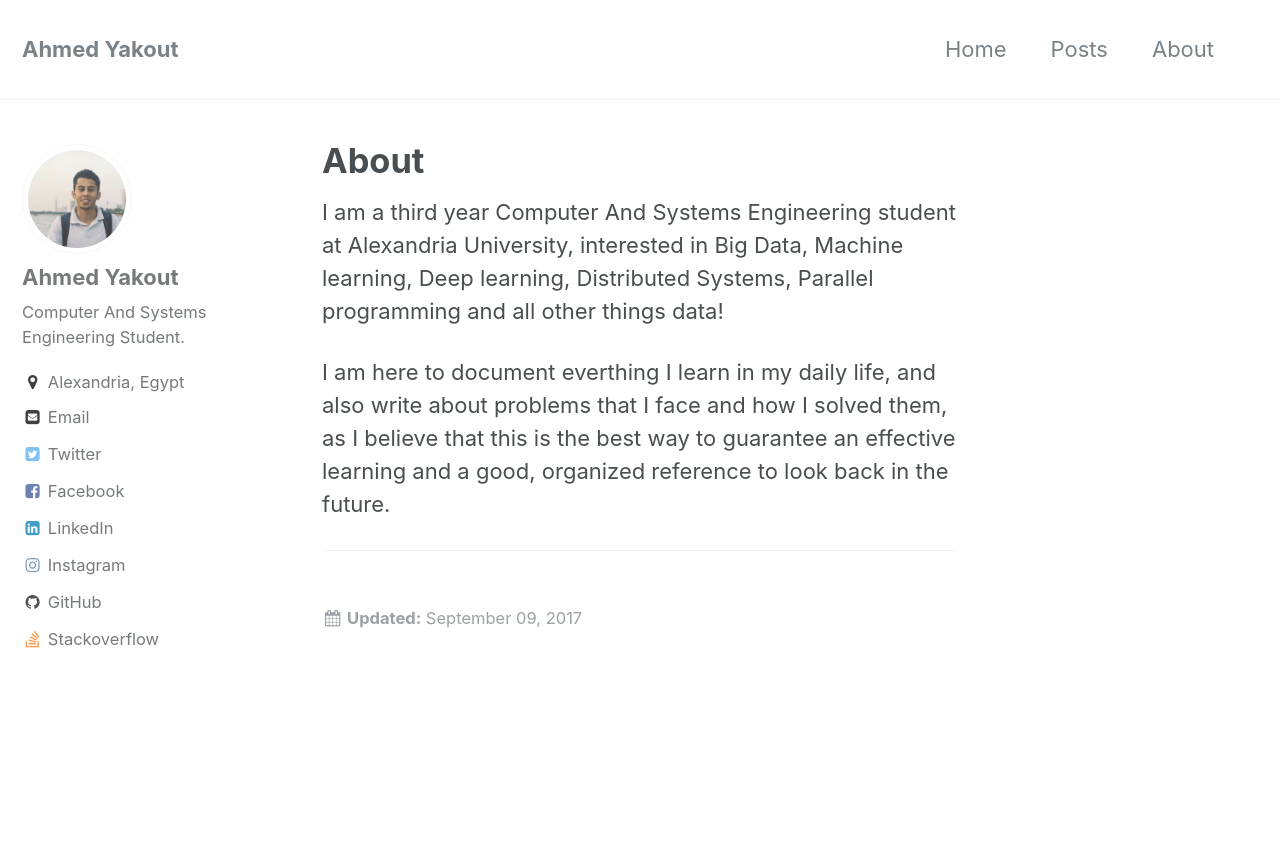
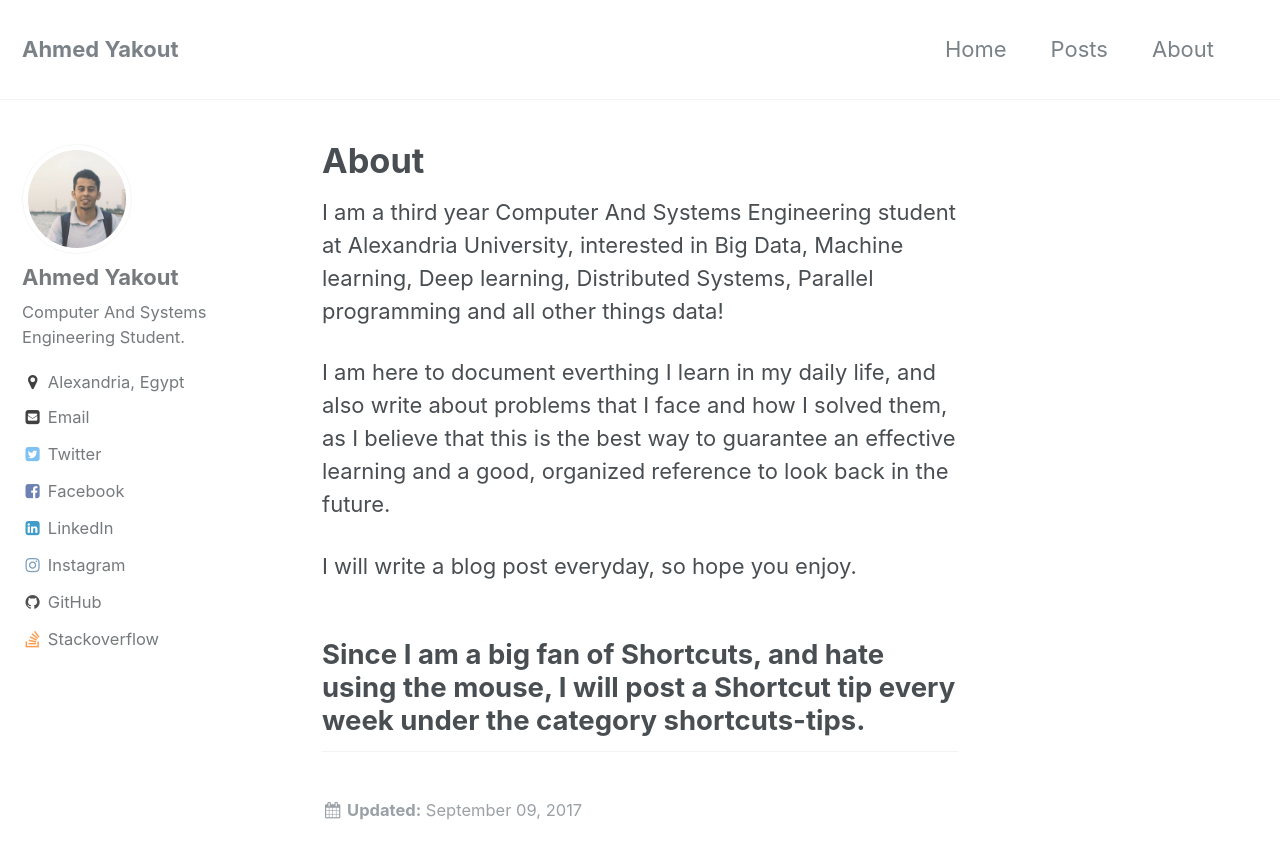
Before and after one commit to yakout/yakout.github.io, a Jekyll site: the page built from _pages/about.md, in a window 1280 px wide and 900 px high. Shown: the top 859 px of the window. Built offline with Jekyll 4.4.1, drawn with Linux system fonts in a browser that asks for light colours.

Commit message:
updated about.md

```diff
--- a/_pages/about.md
+++ b/_pages/about.md
@@ -9,4 +9,7 @@ I am a third year Computer And Systems Engineering student at Alexandria Univers
 
 I am here to document everthing I learn in my daily life, and also write about problems that I face and how I solved them, as I believe that this is the best way to guarantee an effective learning and a good, organized reference to look back in the future.
 
+I will write a blog post everyday, so hope you enjoy.
+
+Since I am a big fan of Shortcuts, and hate using the mouse, I will post a Shortcut tip every week under the category **shortcuts-tips**.
 ---
```
